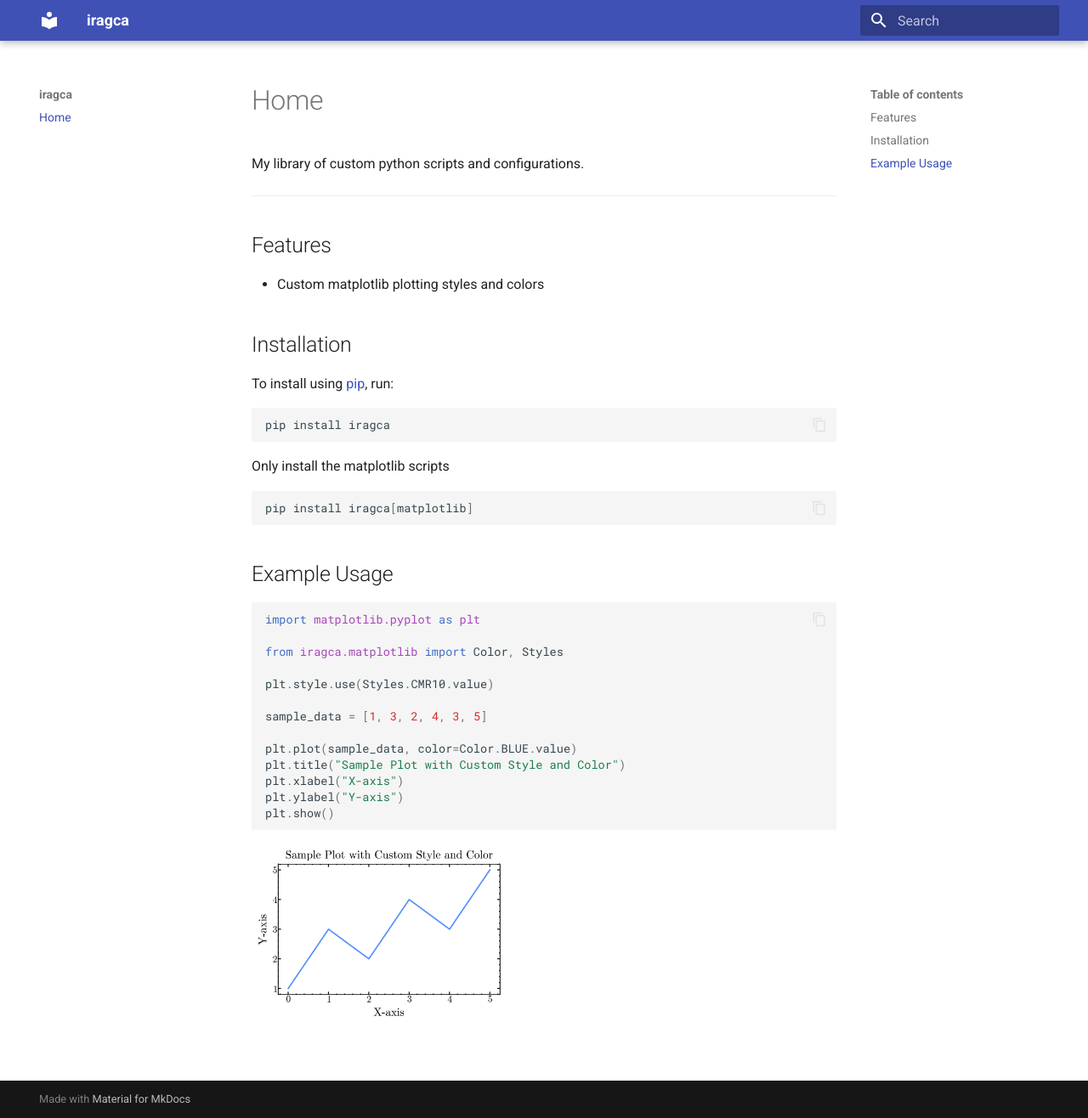
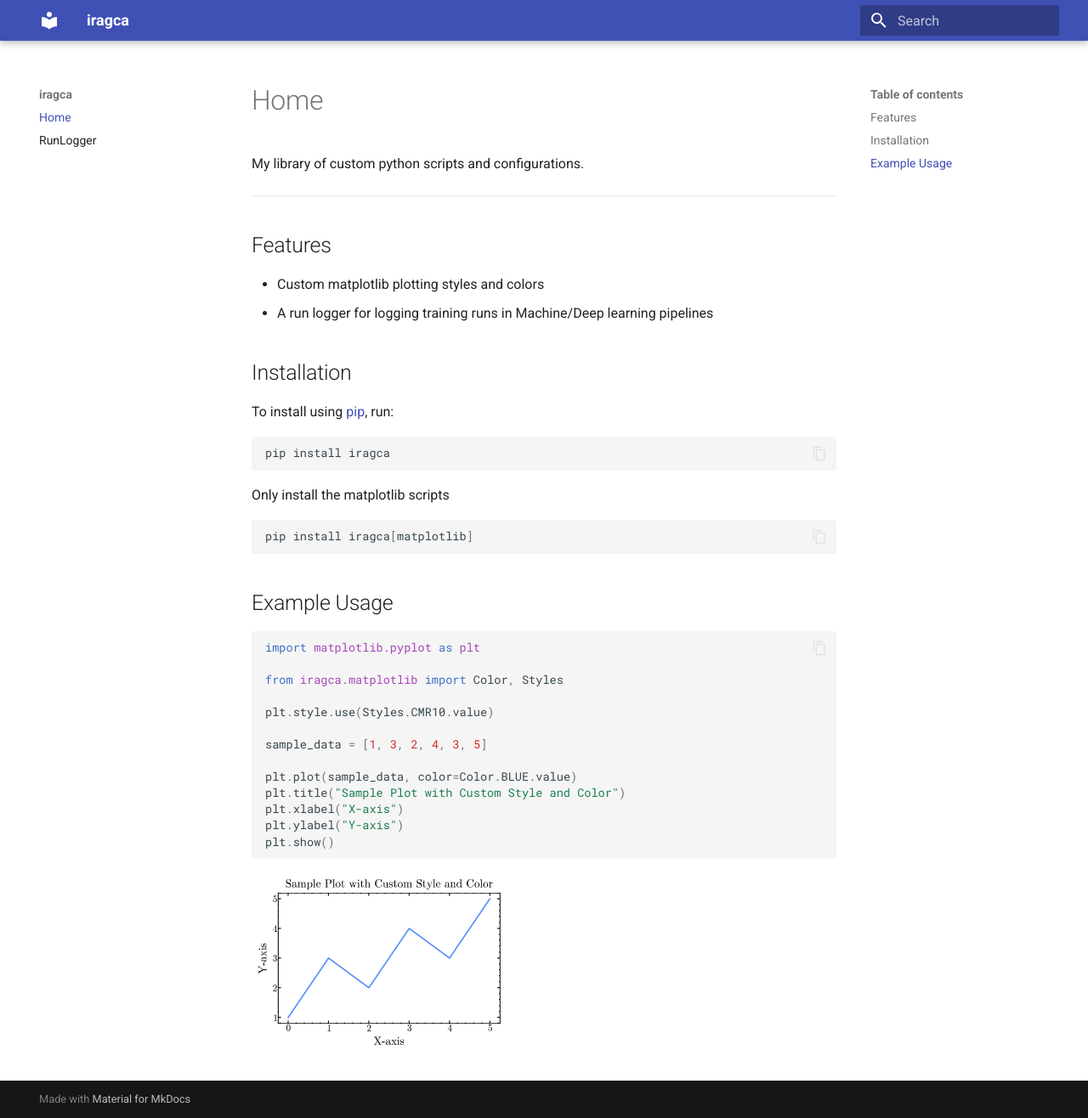
Before and after one commit to iragca/iragca-python, an MkDocs documentation site: the page built from docs/docs/index.md, in a window 1280 px wide and 1316 px high. Shown: the whole window at 85% size. Built offline with MkDocs 1.6.1 and Material for MkDocs 9.7.7, drawn with Linux system fonts in a browser that asks for light colours.

Commit message:
feat(docs): add RunLogger documentation and update features list

```diff
--- /dev/null
+++ b/docs/docs/RunLogger.md
@@ -0,0 +1 @@
+::: iragca.ml.RunLogger
--- a/docs/docs/index.md
+++ b/docs/docs/index.md
@@ -7,6 +7,7 @@
 ## Features
 
 - Custom matplotlib plotting styles and colors
+- A run logger for logging training runs in Machine/Deep learning pipelines
 
 ## Installation
 
```
Also changed, not shown: README.md.
